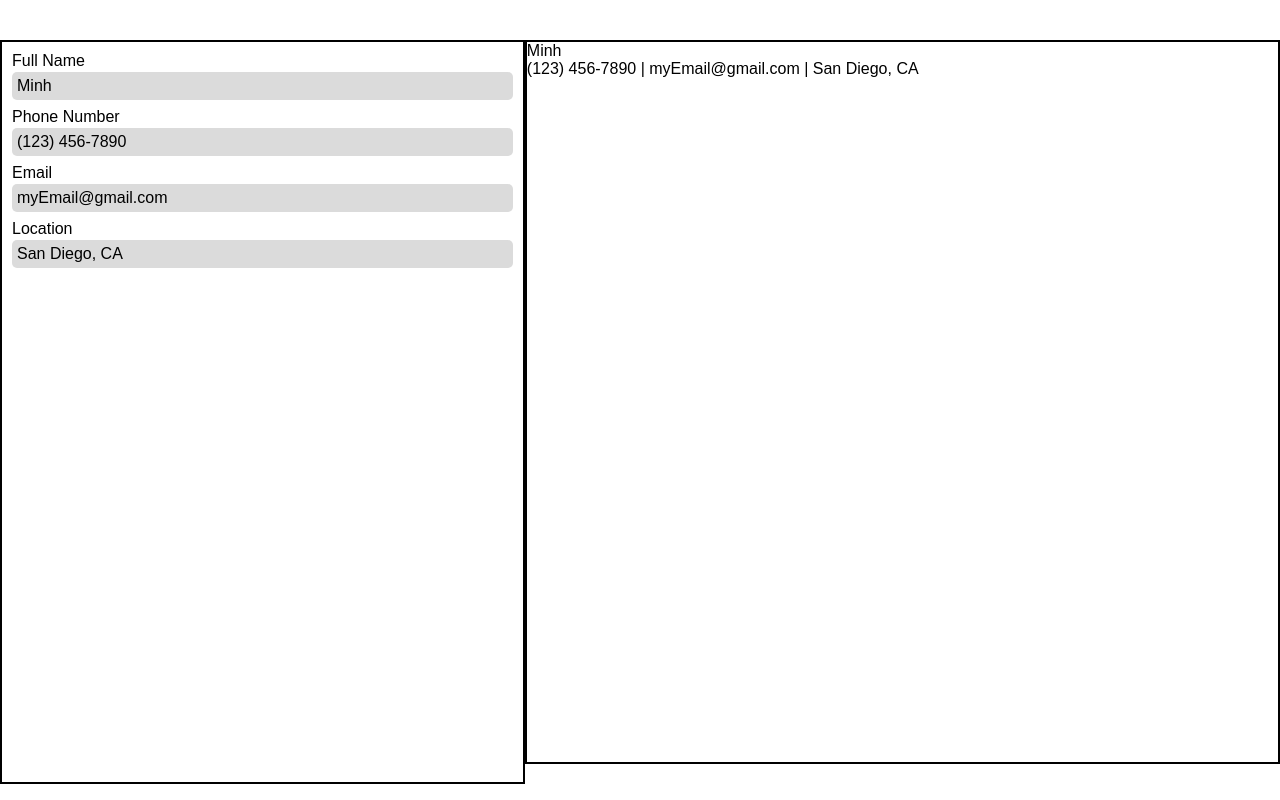
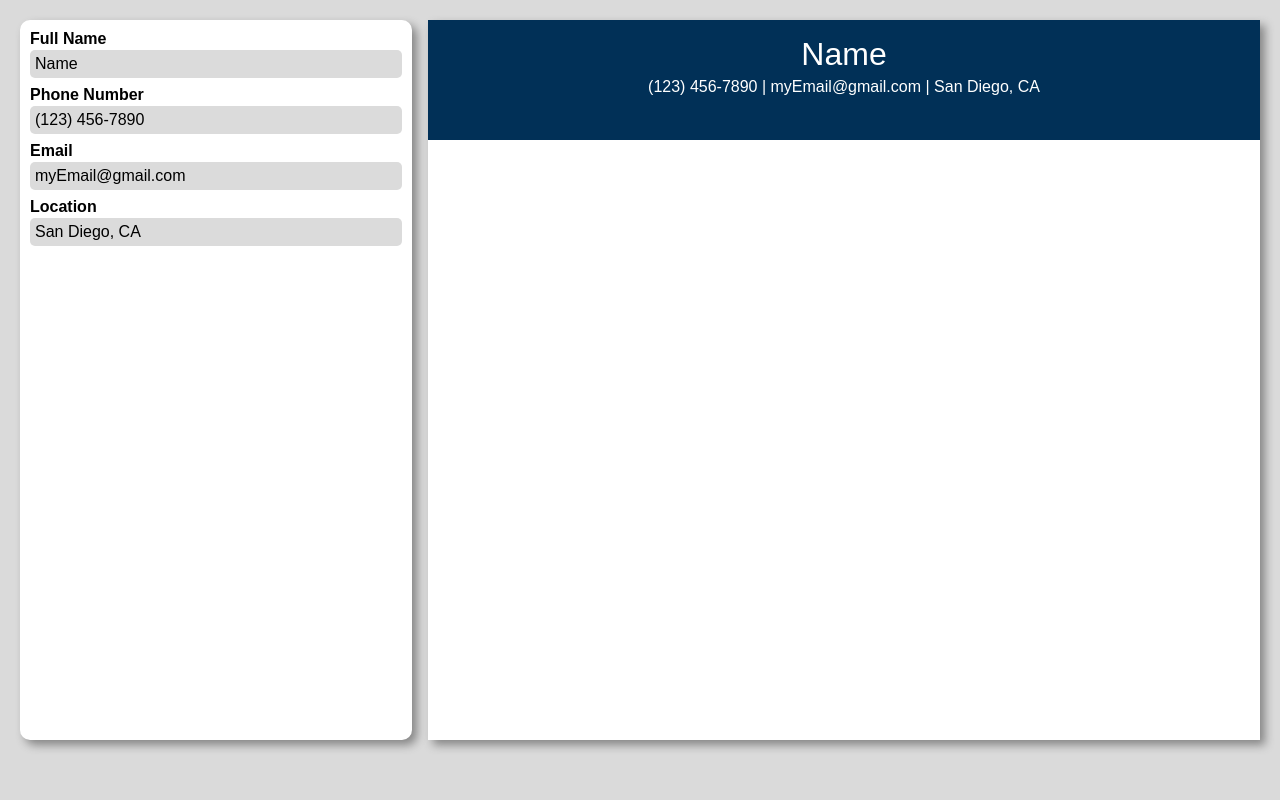
Before and after one commit to mluc404/cv-generator, a React (Vite) app: page / in a window 1280 px wide. Built offline with nearby package versions, Linux system fonts and the light colour scheme.

Commit message:
style: update layout and styling

```diff
--- a/src/App.css
+++ b/src/App.css
@@ -3,24 +3,29 @@
   padding: 0;
   font-family: Arial, Helvetica, sans-serif;
 }
-
+body {
+  padding: 20px;
+  background: #dadada;
+}
 .wrapper {
-  width: 100vw;
+  width: 100%;
   display: flex;
   justify-content: center;
-  margin-top: 5vh;
-  /* gap: 2rem; */
+  gap: 1rem;
 }
 
 .inputSection {
-  border: black solid 2px;
-  width: 40%;
-  height: 90vh;
+  width: 30%;
+  /* height: 90vh; */
+  background-color: white;
+  filter: drop-shadow(5px 5px 5px #858585);
+  border-radius: 10px;
 }
 .outputSection {
-  border: black solid 2px;
-  width: 60%;
+  flex-grow: 1;
   height: 90vh;
+  background-color: white;
+  filter: drop-shadow(5px 5px 5px #858585);
 }
 
 button {
--- a/src/App.jsx
+++ b/src/App.jsx
@@ -3,7 +3,7 @@ import "./App.css";
 // import { InputSection } from "./components/InputSection";
 import { OutputSection } from "./components/OutputSection";
 import "./styles/InputSection.css";
-
+import { sampleData } from "./sampleData";
 // function App() {
 //   // 9:18pm working on OutputSection.jsx to display each section differently
 //   const [inputGeneralInfo, setInputGeneralInfo] = useState([
@@ -175,40 +175,45 @@ import "./styles/InputSection.css";
 import { GeneralInfo } from "./components/GeneralInfo";
 
 function App() {
-  const [inputGeneralInfo, setInputGeneralInfo] = useState([
-    {
-      name: "name",
-      type: "text",
-      key: "name",
-      val: "Minh",
-      placeholder: "Enter Your Name",
-      label: "Full Name",
-    },
-    {
-      name: "phone",
-      type: "tel",
-      key: "phone",
-      val: "(123) 456-7890",
-      placeholder: "Enter Phone Number",
-      label: "Phone Number",
-    },
-    {
-      name: "email",
-      type: "email",
-      key: "email",
-      val: "myEmail@gmail.com",
-      placeholder: "Enter Email",
-      label: "Email",
-    },
-    {
-      name: "location",
-      type: "text",
-      key: "location",
-      val: "San Diego, CA",
-      placeholder: "Enter Your Location",
-      label: "Location",
-    },
-  ]);
+  const [inputGeneralInfo, setInputGeneralInfo] = useState(
+    sampleData.personalInfo
+  );
+
+  // const [inputGeneralInfo, setInputGeneralInfo] = useState([
+  //   {
+  //     name: "name",
+  //     type: "text",
+  //     key: "name",
+  //     val: "My Name",
+  //     placeholder: "Enter Your Name",
+  //     label: "Full Name",
+  //   },
+  //   {
+  //     name: "phone",
+  //     type: "tel",
+  //     key: "phone",
+  //     val: "(123) 456-7890",
+  //     placeholder: "Enter Phone Number",
+  //     label: "Phone Number",
+  //   },
+  //   {
+  //     name: "email",
+  //     type: "email",
+  //     key: "email",
+  //     val: "myEmail@gmail.com",
+  //     placeholder: "Enter Email",
+  //     label: "Email",
+  //   },
+  //   {
+  //     name: "location",
+  //     type: "text",
+  //     key: "location",
+  //     val: "San Diego, CA",
+  //     placeholder: "Enter Your Location",
+  //     label: "Location",
+  //   },
+  // ]);
+
   return (
     <>
       <div className="wrapper">
--- a/src/components/GeneralInfo.jsx
+++ b/src/components/GeneralInfo.jsx
@@ -10,7 +10,9 @@ export function GeneralInfo({ data, setData, mode = "input" }) {
       {mode === "input" &&
         data.map((obj, index) => (
           <div key={index} className="infoElement">
-            <label htmlFor={obj.name}>{obj.label}</label>
+            <label htmlFor={obj.name} className="inputLabel">
+              {obj.label}
+            </label>
             <input
               name={obj.name}
               type={obj.type}
--- /dev/null
+++ b/src/sampleData.js
@@ -0,0 +1,36 @@
+export const sampleData = {
+  personalInfo: [
+    {
+      name: "name",
+      type: "text",
+      key: "name",
+      val: "Name",
+      placeholder: "Enter Your Name",
+      label: "Full Name",
+    },
+    {
+      name: "phone",
+      type: "tel",
+      key: "phone",
+      val: "(123) 456-7890",
+      placeholder: "Enter Phone Number",
+      label: "Phone Number",
+    },
+    {
+      name: "email",
+      type: "email",
+      key: "email",
+      val: "myEmail@gmail.com",
+      placeholder: "Enter Email",
+      label: "Email",
+    },
+    {
+      name: "location",
+      type: "text",
+      key: "location",
+      val: "San Diego, CA",
+      placeholder: "Enter Your Location",
+      label: "Location",
+    },
+  ],
+};
--- a/src/styles/InputSection.css
+++ b/src/styles/InputSection.css
@@ -28,3 +28,7 @@
 input:focus {
   outline: #3e8bff solid 2px;
 }
+
+.inputLabel {
+  font-weight: 600;
+}
--- a/src/styles/OutputSection.css
+++ b/src/styles/OutputSection.css
@@ -1,14 +1,26 @@
 .outputSection {
+  /* display: flex;
+  flex-direction: column;
+  align-items: center; */
+  /* gap: 1rem; */
+  /* padding: 10px; */
+
+  display: grid;
+  grid-template-rows: 1fr 5fr;
+}
+
+.generalInfoOutput {
   display: flex;
   flex-direction: column;
-  gap: 1rem;
-}
-
-.generalInfo-output #name {
-  font-size: 1rem;
-  font-weight: 600;
+  align-items: center;
+  gap: 5px;
+  background-color: rgb(1, 48, 87);
+  color: white;
+  width: 100%;
+  padding-top: 1rem;
+  padding-bottom: 1rem;
 }
 
 .fullNameDisplay {
-  /* font-size: 2rem; */
+  font-size: 2rem;
 }
```
Also changed, not shown: src/components/Education.jsx (added).
